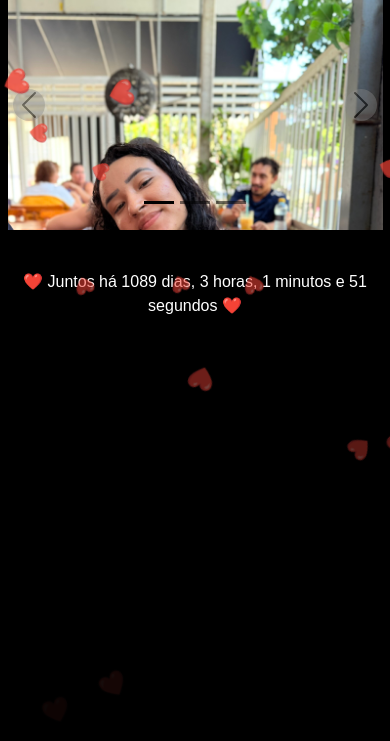
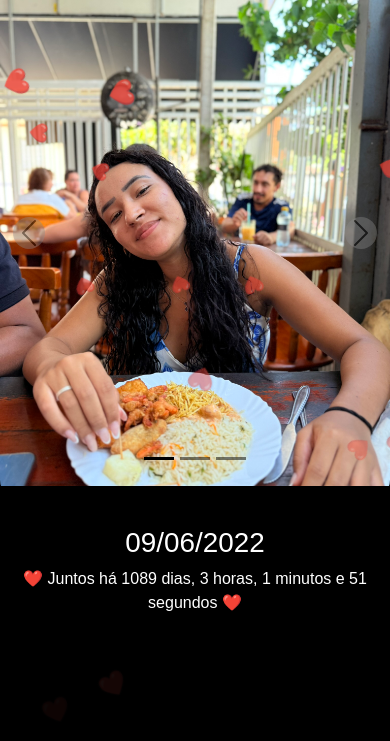
Before and after one commit to Gomesdev9/testeSiteAmor, a plain HTML site: page assets/pages/telaPrincipal.html in a window 390 px wide. Shown: the part 103-844 px from the top of the page. Drawn offline with nearby package versions, Linux system fonts and the light colour scheme.

Commit message:
commit   02/06/2025   00:01

```diff
--- a/assets/css/styleTelaPrincipal.css
+++ b/assets/css/styleTelaPrincipal.css
@@ -20,18 +20,21 @@ header h1 {
     font-size: 2.5rem;
 }
 
-/* Carrossel tamanho fixo */
+/* Carrossel tamanho fixo sem cortar */
 .carousel-inner {
-    max-height: 500px;
+    width: 100%;
+    max-height: 80vh;
 }
 
 .carousel-item img {
+    width: 100%;
+    height: auto;
     object-fit: contain;
-    max-height: 500px;
     background-color: #000;
     border-radius: 20px;
 }
 
+/* Controles do carrossel */
 .carousel-control-prev-icon,
 .carousel-control-next-icon {
     background-color: rgba(255, 77, 109, 0.8);
@@ -59,7 +62,7 @@ header h1 {
     }
 
     .carousel-inner {
-        height: 300px;
+        max-height: 70vh;
     }
 
     .timer {
@@ -69,7 +72,7 @@ header h1 {
 
 @media (max-width: 480px) {
     .carousel-inner {
-        height: 250px;
+        max-height: 60vh;
     }
 
     .timer {
--- a/assets/pages/telaPrincipal.html
+++ b/assets/pages/telaPrincipal.html
@@ -45,9 +45,9 @@
             <span class="visually-hidden">Próximo</span>
         </button>
     </div>
-
     <!-- Contador de Tempo Juntos -->
     <div class="timer" id="timer">
+         <h1>09/06/2022</h1>
         ❤️ Juntos há <span id="dias"></span> dias, <span id="horas"></span> horas,
         <span id="minutos"></span> minutos e <span id="segundos"></span> segundos ❤️
     </div>
```
